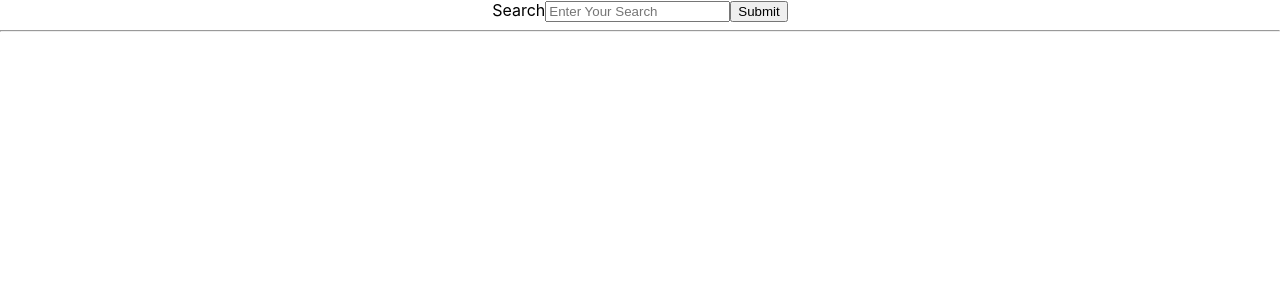
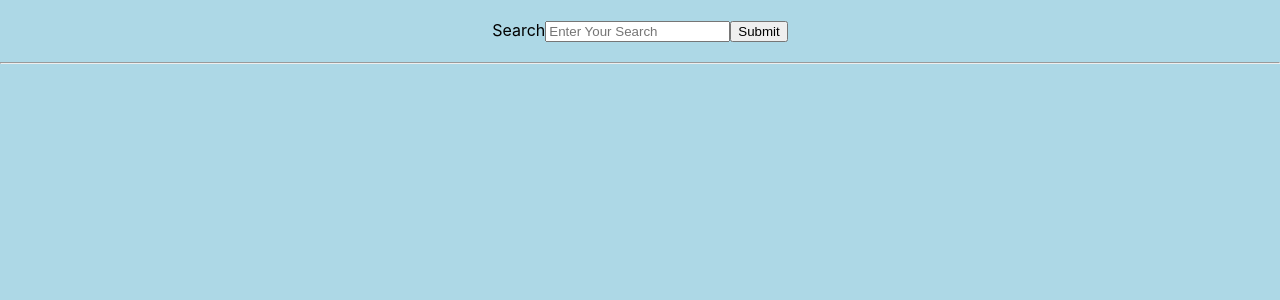
Before and after one commit to softwaree40/SearchEngine, a React (Create React App) app: page / in a window 1280 px wide. Shown: the top 300 px of the page. Built offline with nearby package versions, Linux system fonts and the light colour scheme.

Commit message:
centralize the search bar

```diff
--- a/src/App.css
+++ b/src/App.css
@@ -1,38 +1,16 @@
-.App {
-  text-align: center;
+body {
+  background-color: lightblue;
 }
-
-.App-logo {
-  height: 40vmin;
-  pointer-events: none;
+img {
+  width: 500px;
+  border: 5px solid red;
+  opacity: 0.1px;
+  border-radius: 20px;
+  margin: 10px 0px 5px 10px;
+  box-sizing: border-box;
 }
-
-@media (prefers-reduced-motion: no-preference) {
-  .App-logo {
-    animation: App-logo-spin infinite 20s linear;
-  }
+.search-content {
+  margin: 20px;
+  display: flex;
+  justify-content: center;
 }
-
-.App-header {
-  background-color: #282c34;
-  min-height: 100vh;
-  display: flex;
-  flex-direction: column;
-  align-items: center;
-  justify-content: center;
-  font-size: calc(10px + 2vmin);
-  color: white;
-}
-
-.App-link {
-  color: #61dafb;
-}
-
-@keyframes App-logo-spin {
-  from {
-    transform: rotate(0deg);
-  }
-  to {
-    transform: rotate(360deg);
-  }
-}
--- a/src/components/DisplayInformation.js
+++ b/src/components/DisplayInformation.js
@@ -13,7 +13,7 @@ const DisplayInformation = (props)=>{
 
  return (
 
-    <div>{imgImage}</div>
+    <div className="container-content">{imgImage}</div>
 
     )
 
--- a/src/components/SearchBar.js
+++ b/src/components/SearchBar.js
@@ -20,7 +20,7 @@ class SearchBar extends React.Component{
 
 render(){
 
- return(<div>
+ return(<div className="search-content">
        <form onSubmit={this.onFormSubmit}>
 
         <label>Search</label>
```
Also changed, not shown: 1 other file (tests, documents, lock files or other folders).
